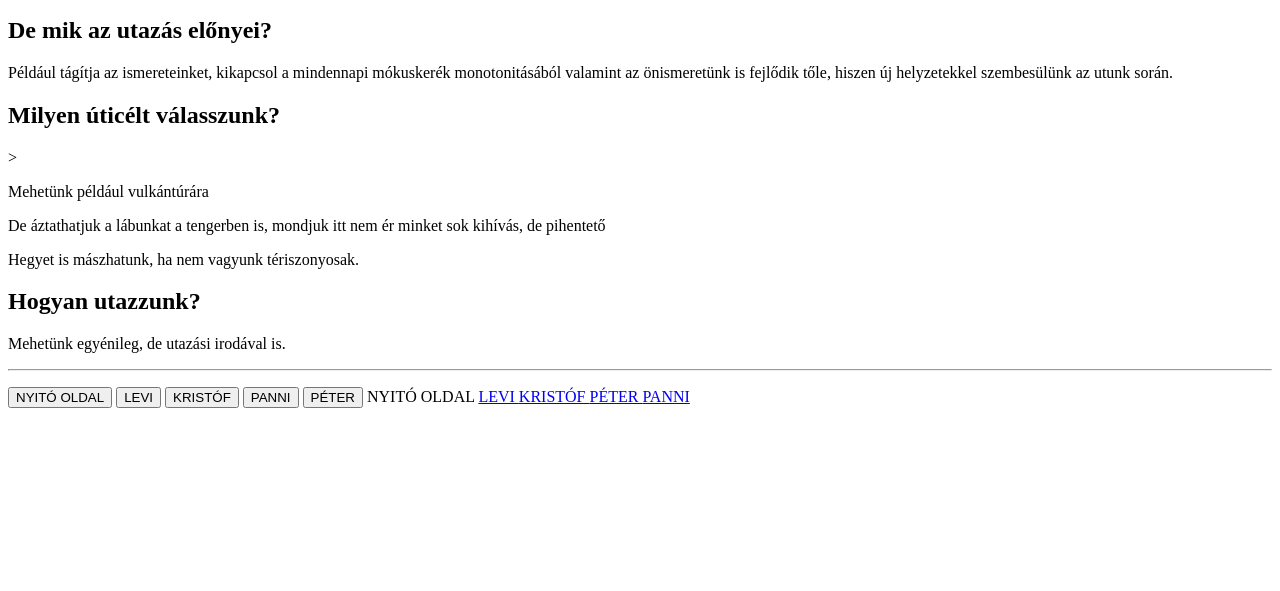
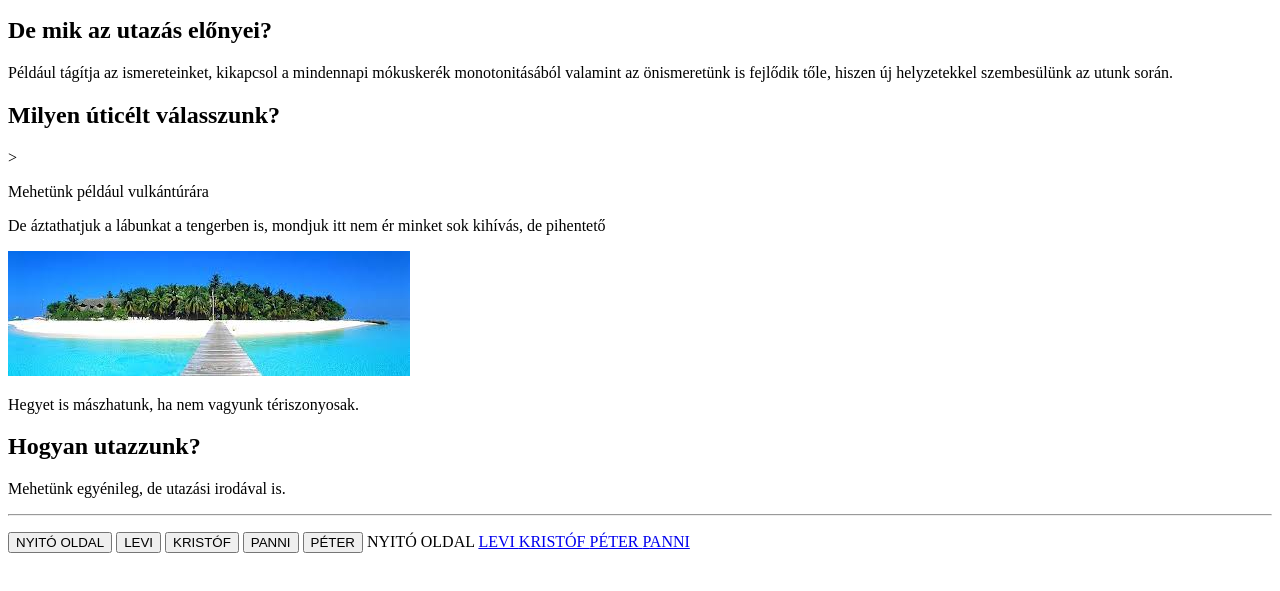
Before and after one commit to SaPiKa/csapat-munka, a plain HTML site: page index.html in a window 1280 px wide. Shown: the part 157-748 px from the top of the page. Drawn offline with Linux system fonts and the light colour scheme.

Commit message:
Feat:Adding álomnyaralás picture

```diff
--- a/index.html
+++ b/index.html
@@ -20,7 +20,8 @@
 			<p>Például tágítja az ismereteinket, kikapcsol a mindennapi mókuskerék monotonitásából valamint az önismeretünk is fejlődik tőle, hiszen új helyzetekkel szembesülünk az utunk során.</p>
 			<h2>Milyen úticélt válasszunk?</h2>
 		>   <p>Mehetünk például vulkántúrára</p>
-		    <p>De áztathatjuk a lábunkat a tengerben is, mondjuk itt nem ér minket sok kihívás, de pihentető</p>
+			<p>De áztathatjuk a lábunkat a tengerben is, mondjuk itt nem ér minket sok kihívás, de pihentető</p>
+			<img src= "Az álomnyaralás.jpg">
 			<p> Hegyet is mászhatunk, ha nem vagyunk tériszonyosak.</h2>
 			<h2>Hogyan utazzunk?</h2>
 			<p>Mehetünk egyénileg, de utazási irodával is.</p>
```
